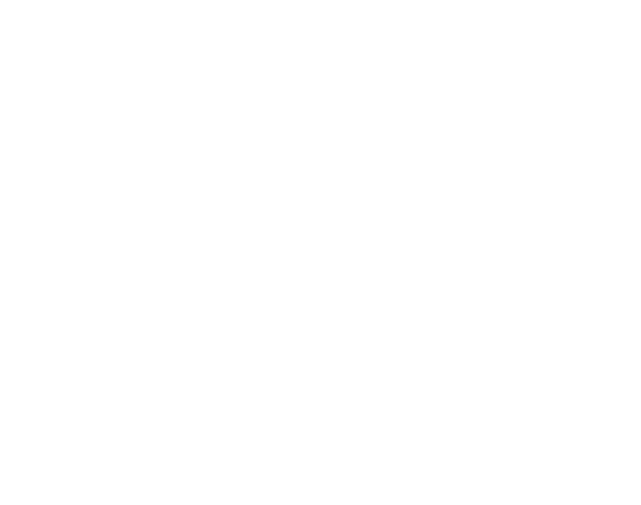
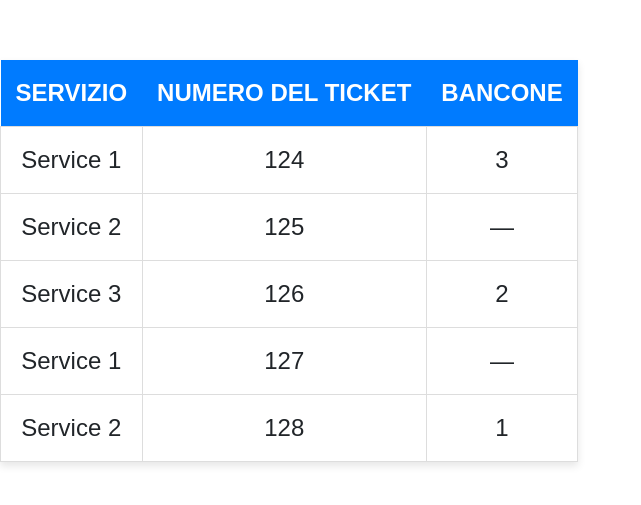
Before and after one commit to TheAlexTAG/se2-10-OQM, a React (Vite) app in the folder code/client/: page /display in a window 1280 px wide. Before the commit this address had no page. Shown: the part 139-644 px from the top of the page, without its empty margins (0-641 px from the left). Built offline with nearby package versions, Linux system fonts and the light colour scheme.

Commit message:
add frontend static

```diff
--- a/code/client/src/App.tsx
+++ b/code/client/src/App.tsx
@@ -1,29 +1,20 @@
-import reactLogo from "./assets/react.svg";
-import viteLogo from "/vite.svg";
-import "./App.css";
+import React from 'react';
+import { BrowserRouter as Router, Route, Routes } from 'react-router-dom';
+import GetTicket from './components/GetTicket.tsx';
+import CallCustomer from './components/CallCustomer.tsx';
+import Login from "./components/Login.tsx";
+import TicketPage from './components/TicketPage.tsx';
 
 function App() {
   return (
-    <>
-      <div>
-        <a href="https://vitejs.dev" target="_blank">
-          <img src={viteLogo} className="logo" alt="Vite logo" />
-        </a>
-        <a href="https://react.dev" target="_blank">
-          <img src={reactLogo} className="logo react" alt="React logo" />
-        </a>
-      </div>
-      <h1>Vite + React</h1>
-      <div className="card">
-        <h2>Welcome to Software2 project</h2>
-        <p>
-          Edit <code>src/App.tsx</code> and save to test HMR
-        </p>
-      </div>
-      <p className="read-the-docs">
-        Click on the Vite and React logos to learn more
-      </p>
-    </>
+    <Router>
+      <Routes>
+        <Route path="/" element={<GetTicket/>} />
+        <Route path="/ticket/:id" element={<TicketPage/>} />
+        <Route path="/login" element={<Login />} />
+        <Route path="/display" element={<CallCustomer/>} />
+      </Routes>
+    </Router>
   );
 }
 
--- /dev/null
+++ b/code/client/src/components/CallCustomer.tsx
@@ -0,0 +1,42 @@
+import React from 'react';
+import '../styles/CallCustomer.css';
+
+interface CalledTicket {
+  ticketNumber: number;
+  service: string;
+  desk?: number; // Desk sarà opzionale
+}
+
+// Elenco statico dei ticket chiamati
+const calledTickets: CalledTicket[] = [
+  { ticketNumber: 124, service: 'Service 1', desk: 3 },
+  { ticketNumber: 125, service: 'Service 2' }, // Nessun desk assegnato
+  { ticketNumber: 126, service: 'Service 3', desk: 2 },
+  { ticketNumber: 127, service: 'Service 1' }, // Nessun desk assegnato
+  { ticketNumber: 128, service: 'Service 2', desk: 1 },
+];
+
+export default function CallCustomer() {
+  return (
+    <div className="table-container">
+      <table className="ticket-table">
+        <thead>
+          <tr>
+            <th>Servizio</th>
+            <th>Numero del Ticket</th>
+            <th>Bancone</th>
+          </tr>
+        </thead>
+        <tbody>
+          {calledTickets.map((ticket, index) => (
+            <tr key={index}>
+              <td>{ticket.service}</td>
+              <td>{ticket.ticketNumber}</td>
+              <td>{ticket.desk ? ticket.desk : '—'}</td> {/* Se desk non esiste, visualizza "—" */}
+            </tr>
+          ))}
+        </tbody>
+      </table>
+    </div>
+  );
+}
--- /dev/null
+++ b/code/client/src/components/GetTicket.tsx
@@ -0,0 +1,46 @@
+import React, { useState } from 'react';
+import { useNavigate } from 'react-router-dom';
+import '../styles/GetTicket.css';
+
+interface Service {
+  id: number;
+  name: string;
+  waitTime: number;
+}
+
+const services: Service[] = [
+  { id: 1, name: 'Service 1', waitTime: 5 },
+  { id: 2, name: 'Service 2', waitTime: 10 },
+  { id: 3, name: 'Service 3', waitTime: 15 }
+];
+
+export default function GetTicket() {
+  const navigate = useNavigate();
+  const [selectedService, setSelectedService] = useState<Service | null>(null);
+
+  const handleSelectService = (service: Service) => {
+    const randomTicketNumber = Math.floor(Math.random() * 1000) + 1;
+
+    // Reindirizza alla pagina di conferma del ticket passando il numero e il servizio
+    navigate(`/ticket/${service.id}`, { state: { ticketNumber: randomTicketNumber, service } });
+  };
+
+  return (
+    <div className="centered-container d-flex flex-column justify-content-center align-items-center">
+      <div className="card p-4">
+        <h1 className="text-center">Select a Service</h1>
+        <div className="d-flex justify-content-center my-4">
+          {services.map((service) => (
+            <button
+              key={service.id}
+              onClick={() => handleSelectService(service)}
+              className="btn btn-primary mx-2"
+            >
+              {service.name}
+            </button>
+          ))}
+        </div>
+      </div>
+    </div>
+  );
+}
--- /dev/null
+++ b/code/client/src/components/TicketPage.tsx
@@ -0,0 +1,57 @@
+import React, { useEffect, useState } from 'react';
+import { useLocation, useNavigate } from 'react-router-dom';
+import '../styles/TicketPage.css';
+
+export default function TicketPage() {
+  const location = useLocation();
+  const navigate = useNavigate();
+  const { ticketNumber, service } = location.state || {};
+
+  const [secondsLeft, setSecondsLeft] = useState(30);
+
+  useEffect(() => {
+    const timer = setInterval(() => {
+      setSecondsLeft((prev) => prev - 1);
+    }, 1000);
+
+    const redirectTimeout = setTimeout(() => {
+      navigate('/');
+    }, 30000);
+
+    // Cleanup timer
+    return () => {
+      clearInterval(timer);
+      clearTimeout(redirectTimeout);
+    };
+  }, [navigate]);
+
+  const handlePrintTicket = () => {
+    window.print(); // Apre la finestra di dialogo di stampa
+    navigate('/');
+  };
+
+  if (!ticketNumber || !service) {
+    return <p>No ticket data available.</p>;
+  }
+
+  return (
+    <div className="centered-container d-flex flex-column justify-content-center align-items-center">
+
+      <div className="printable-ticket alert alert-success mt-4 text-center" role="alert">
+        <h4 className="alert-heading">Il tuo ticket:</h4>
+        <p>Numero: <strong>{ticketNumber}</strong></p>
+        <p>Servizio: <strong>{service.name}</strong></p>
+        <p>Tempo di attesa stimato: <strong>{service.waitTime} minuti</strong></p>
+      </div>
+
+        <p className="timer-text mt-3">
+        Entro <strong>{secondsLeft}</strong> secondi sarai reindirizzato alla pagina iniziale.
+        </p>
+
+      <button className="btn btn-primary mt-4" onClick={handlePrintTicket}>
+        Salva il ticket in PDF
+      </button>
+
+    </div>
+  );
+}
--- a/code/client/src/main.tsx
+++ b/code/client/src/main.tsx
@@ -1,23 +1,16 @@
 import { StrictMode } from "react";
 import { createRoot } from "react-dom/client";
-import { BrowserRouter as Router, Route, Routes } from "react-router-dom";
 import App from "./App.tsx";
 import "./index.css";
 import { Provider } from "react-redux";
 import { store } from "./app/store.ts";
 import "bootstrap/dist/css/bootstrap.min.css";
 import "bootstrap-icons/font/bootstrap-icons.css";
-import Login from "./components/Login/Login.tsx";
 
 createRoot(document.getElementById("root")!).render(
   <StrictMode>
     <Provider store={store}>
-      <Router>
-        <Routes>
-          <Route path="/" element={<App />} />
-          <Route path="/login" element={<Login />} />
-        </Routes>
-      </Router>
+      <App />
     </Provider>
   </StrictMode>
 );
--- /dev/null
+++ b/code/client/src/styles/CallCustomer.css
@@ -0,0 +1,38 @@
+/* Container della tabella */
+.table-container {
+    display: flex;
+    justify-content: center;
+    align-items: center;
+    flex-direction: column;
+  }
+
+  /* Stile della tabella */
+  .ticket-table {
+    text-align: center;
+    font-family: 'Arial', sans-serif;
+    background-color: white;
+    box-shadow: 0px 4px 8px rgba(0, 0, 0, 0.1);
+  }
+
+  /* Stile delle intestazioni della tabella */
+  .ticket-table th {
+    padding: 15px;
+    font-size: 1.5rem;
+    background-color: #007bff;
+    color: white;
+    text-transform: uppercase;
+  }
+
+  /* Stile delle celle dei dati */
+  .ticket-table td {
+    padding: 15px;
+    font-size: 1.5rem;
+    border: 1px solid #ddd;
+  }
+
+  /* Stile per il messaggio "Nessun ticket in attesa..." */
+  .no-ticket {
+    font-size: 1.5rem;
+    color: #ff4500;
+    font-weight: bold;
+  }
--- /dev/null
+++ b/code/client/src/styles/GetTicket.css
@@ -0,0 +1,18 @@
+.centered-container {
+    height: 100vh;
+    width: 100vw;
+    display: flex;
+    justify-content: center;
+    align-items: center;
+    flex-direction: column;
+  }
+
+  h1 {
+    font-size: 2rem;
+    margin-bottom: 20px;
+  }
+
+  button.btn {
+    padding: 10px 20px;
+    font-size: 1.2rem;
+  }
--- /dev/null
+++ b/code/client/src/styles/TicketPage.css
@@ -0,0 +1,51 @@
+.centered-container {
+    min-height: 100vh;
+    display: flex;
+    flex-direction: column;
+    align-items: center;
+    justify-content: center;
+    text-align: center;
+  }
+
+  .alert {
+    width: 100%;
+    max-width: 400px;
+  }
+
+  .btn {
+    min-width: 150px;
+    font-size: 16px;
+  }
+
+  .mt-3 {
+    margin-top: 1rem;
+  }
+
+  .mt-4 {
+    margin-top: 1.5rem;
+  }
+
+  @media print {
+    /* Nasconde tutto tranne il biglietto durante la stampa */
+    body * {
+      visibility: hidden;
+    }
+
+    .printable-ticket, .printable-ticket * {
+      visibility: visible;
+    }
+
+    .printable-ticket {
+        align-items: center;
+        justify-content: center;
+        text-align: center;
+    }
+
+    .btn {
+      display: none;
+    }
+
+    .timer-text {
+      display: none;
+    }
+  }
```
Also changed, not shown: code/client/src/components/Login.tsx (line endings or trailing spaces).
